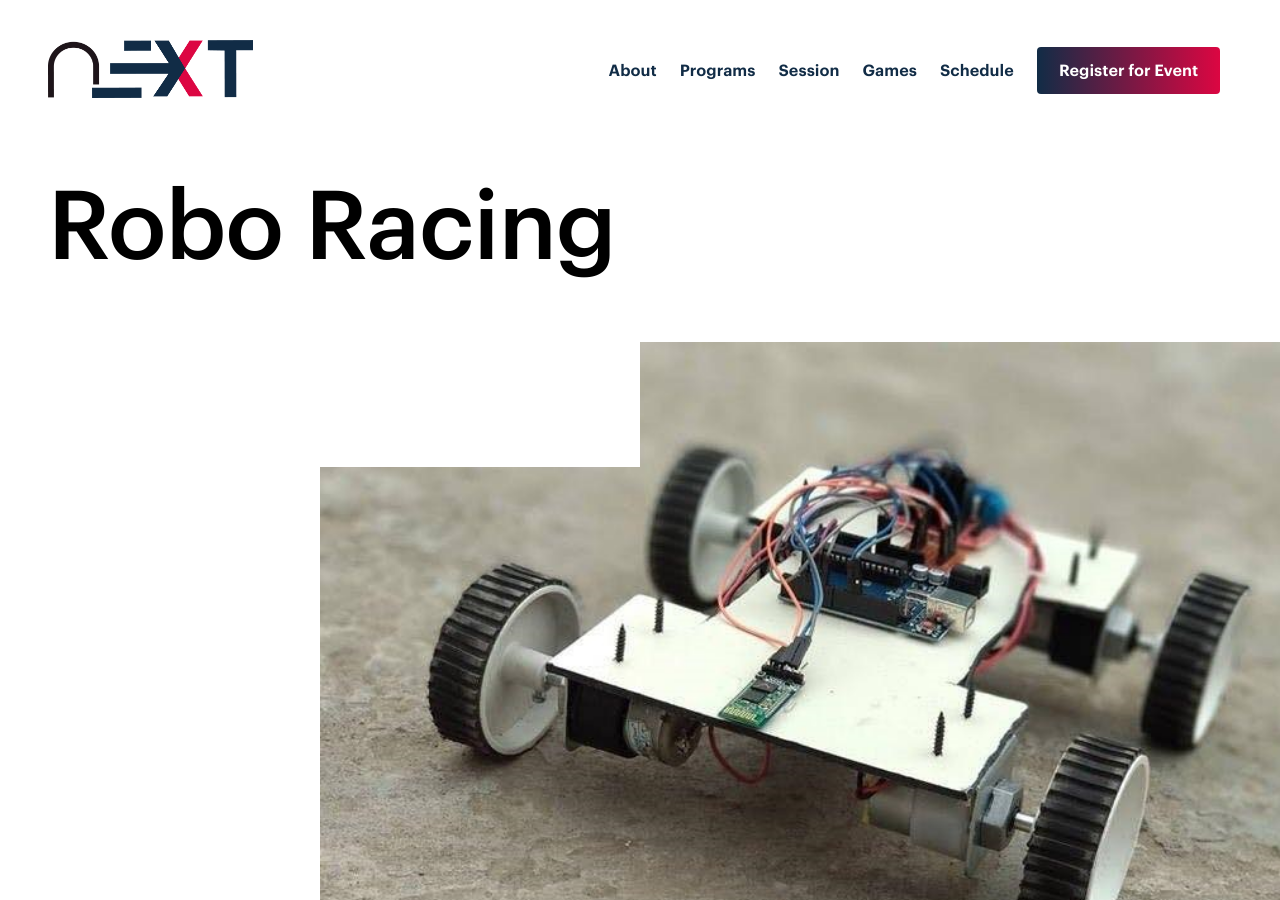
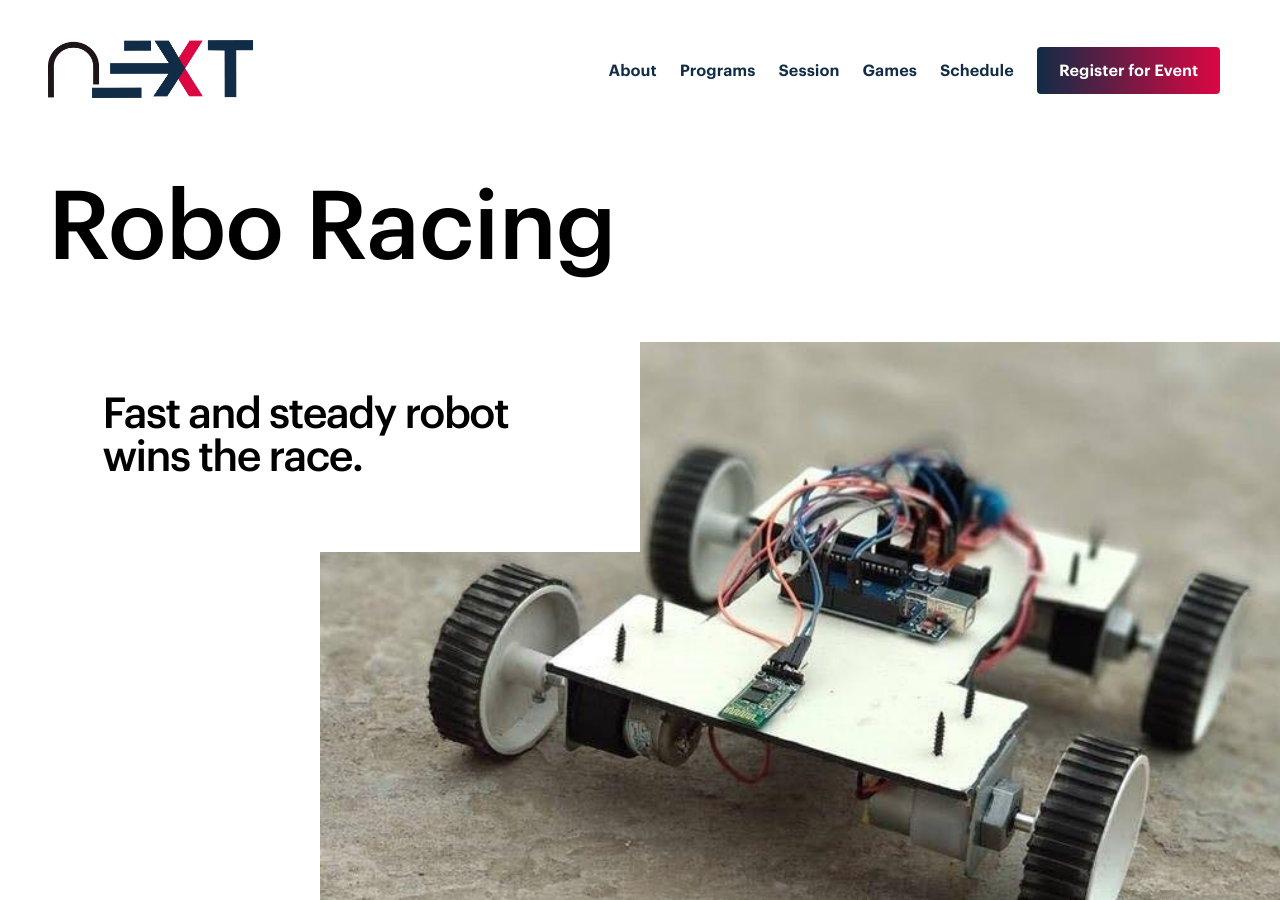
Before and after one commit to MegaMind98/dev, a Jekyll site: the page built from robo_racing.html, in a window 1280 px wide and 900 px high. Built offline with Jekyll 4.4.1, drawn with Linux system fonts in a browser that asks for light colours.

Commit message:
Update robo_racing.html

```diff
--- a/robo_racing.html
+++ b/robo_racing.html
@@ -16,7 +16,7 @@ permalink: /robo-racing-at-next/
 
 
           <div class="o-half o-half--left-stacked o-half--padded o-half--content u-pt3">
-            <p class="u-type-panel-text u-m0">
+            <p class="u-type-panel-text u-m0">Fast and steady robot wins the race.
   </p>
           </div>
 
```
